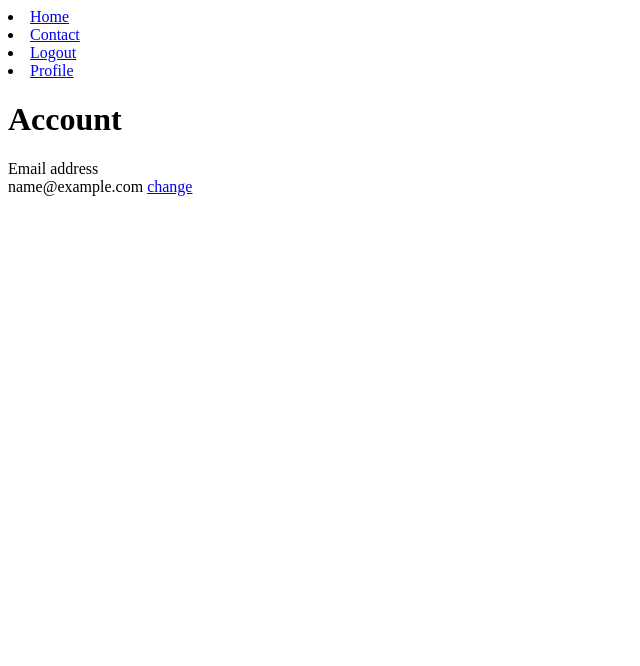
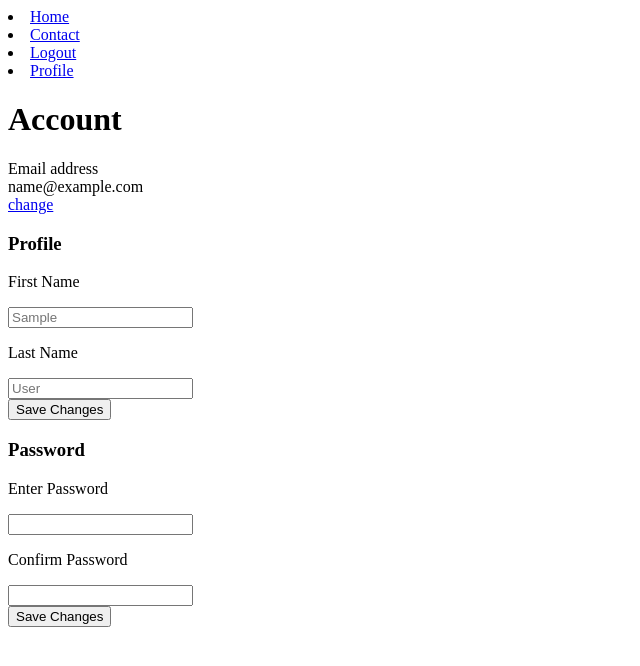
Before and after one commit to zuri-training/Team_87_zuri_fetch_metadata, a Django app: page /profile/1 in a window 1280 px wide. Shown: the top 666 px of the page, without its empty margins (0-640 px from the left). Run offline with Django 4.2, Linux system fonts and the light colour scheme; the visitor is signed in with stand-in values (Sample User, id 1); data comes from the database, SQL or seed files in the repository.

Commit message:
add edit profile

```diff
--- a/metadata/templates/profile.html
+++ b/metadata/templates/profile.html
@@ -1,19 +1,46 @@
-{% extends "base.html" %}
-{% block title %}Profile Page{% endblock%}
-
+{% extends "base.html" %} {% block title %}Profile Page{% endblock%}
 {% block content %}
 
-
 <div class="head">
-{% for message in messages %}
-<h5>{{message}}</h5>
-{% endfor %}
-    <h1>Account</h1>
-        Email address <br>
-        {{user.email}}
-        <a href="{% url 'metadata:change_email' user.id %}">change</a>
-
-
+	{% for message in messages %}
+	<h5>{{message}}</h5>
+	{% endfor %}
+	<h1>Account</h1>
+	Email address <br />
+	{{user.email}} <br />
+	<a href="{% url 'metadata:change_email' user.id %}">change</a>
+</div>
+<div>
+	<form action="{% url 'metadata:profile' user.id %}" method="POST">
+		{% csrf_token %}
+		<h3>Profile</h3>
+		<p>First Name</p>
+		<input
+			type="text"
+			placeholder="{{ user.first_name }}"
+			name="first_name"
+		/><br />
+		<p>Last Name</p>
+		<input
+			type="text"
+			placeholder="{{ user.last_name }}"
+			name="last_name"
+		/><br />
+		<input type="submit" value="Save Changes" />
+		<input type="hidden" name="type" value="1" />
+	</form>
 </div>
 
+<div>
+	<form action="{% url 'metadata:profile' user.id %}" method="POST">
+		{% csrf_token %}
+		<h3>Password</h3>
+		<p>Enter Password</p>
+		<input type="password" name="pass1" /><br />
+		<p>Confirm Password</p>
+		<input type="password" name="pass2" /><br />
+		<input type="submit" value="Save Changes" />
+		<input type="hidden" name="type" value="2" />
+	</form>
+</div>
 {% endblock %}
--- a/metadata/views.py
+++ b/metadata/views.py
@@ -46,7 +46,7 @@ def login(request):
             auth.login(request, user)
             return redirect('/')
         else:
-            messages.info(request, 'Invalid username or password')
+            messages.info(request, 'Invalid email or password')
             return redirect('metadata:login')
     return render(request, "login.html")
 
@@ -67,6 +67,8 @@ def logout(request):
 def signup(request):
     if request.method == 'POST':
         username = request.POST['username']
+        first_name = request.POST['first_name']
+        last_name = request.POST['last_name']
         email = request.POST['email']
         password = request.POST['password']
         pass2 = request.POST['pass2']
@@ -79,7 +81,7 @@ def signup(request):
                 return redirect('metadata:signup')
             else:
                 user = User.objects.create_user(
-                    username=username, email=email, password=password)
+                    username=username, first_name=first_name, last_name=last_name, email=email, password=password)
                 user.save()
                 messages.info(request, "Account created")
                 return redirect("metadata:login")
@@ -103,6 +105,24 @@ class profile(LoginRequiredMixin, View):
     def get(self, request, pk):
         user = get_object_or_404(User, id=pk)
         return render(request, self.template_name)
+
+    def post(self, request, pk):
+        if request.POST['type'] == '1':
+            first_name = request.POST['first_name']
+            last_name = request.POST['last_name']
+            User.objects.filter(id=pk).update(
+                first_name=first_name, last_name=last_name)
+            messages.info(request, "Update Succcessful")
+            return redirect('metadata:profile', pk=pk)
+        else:
+            password1 = request.POST['pass1']
+            password2 = request.POST['pass2']
+            if password1 == password2:
+                User.objects.filter(id=pk).update(password=password1)
+                return redirect('metadata:profile', pk=pk)
+            else:
+                messages.info(request, "Password did not match!!")
+                return redirect('metadata:profile', pk=pk)
 
 
 # ===========================================
```
Also changed, not shown: metadata/templates/signup.html (+5 -4 lines).
